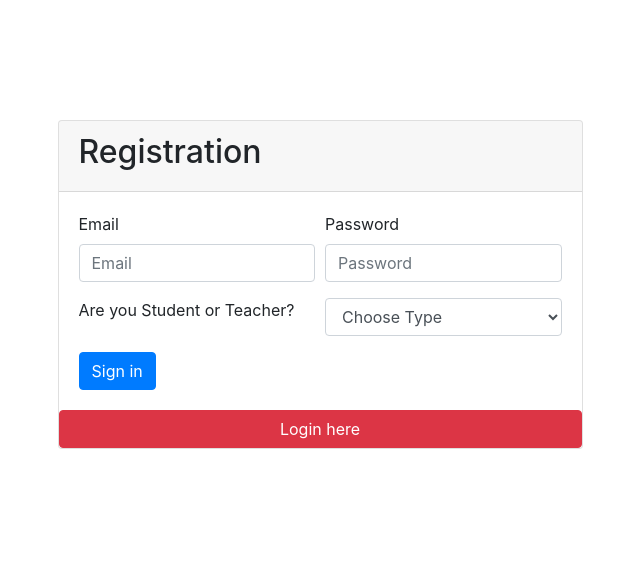
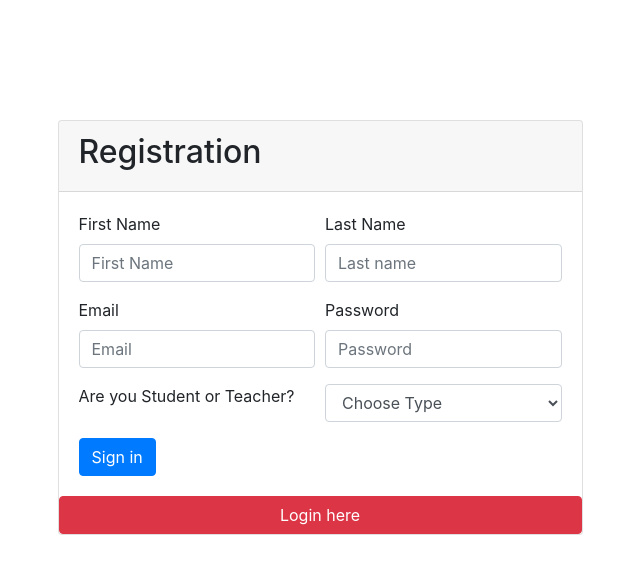
Before and after one commit to mahamoodoul/E-Learning, a Django app: page / in a window 1280 px wide. Shown: the part 56-630 px from the top of the page, without its empty margins (320-960 px from the left). Run offline with Django 3.2, Linux system fonts and the light colour scheme; some libraries are stand-ins or nearby versions.

Commit message:
added some extra features

```diff
--- a/App_Login/models.py
+++ b/App_Login/models.py
@@ -55,9 +55,11 @@ class User(AbstractBaseUser, PermissionsMixin):
 
 
 class user_type(models.Model):
+    first_name = models.CharField(max_length=254, null=True, blank=True)
+    last_name = models.CharField(max_length=254, null=True, blank=True)
     is_teach = models.BooleanField(default=False)
     is_student = models.BooleanField(default=False)
-    user = models.OneToOneField(User, on_delete=models.CASCADE)
+    user = models.OneToOneField(User, on_delete=models.CASCADE,related_name='user_info')
     def __str__(self):
         if self.is_student == True:
             return User.get_email(self.user) + " - is_student"
--- a/App_Login/views.py
+++ b/App_Login/views.py
@@ -18,6 +18,8 @@ def register_user(request):
         email = request.POST.get('email')
         password = request.POST.get('password')
         type_user = request.POST.get('user_type')
+        first_name = request.POST.get('first_name')
+        last_name = request.POST.get('last_name')
         print("hello")
         print(user_type)
         user = User.objects.create_user(
@@ -28,9 +30,9 @@ def register_user(request):
 
         usert = None
         if type_user == 'student':
-            usert = user_type(user=user,is_student=True)
+            usert = user_type(user=user,is_student=True,first_name=first_name, last_name=last_name)
         elif type_user == 'teacher':
-            usert = user_type(user=user,is_teach=True)
+            usert = user_type(user=user,is_teach=True,first_name=first_name, last_name=last_name)
         usert.save()
         #Successfully registered. Redirect to homepage
         # return HttpResponse("registered")
--- a/templates/App_Login/register.html
+++ b/templates/App_Login/register.html
@@ -11,14 +11,24 @@
                 </div>
                 <div  class="card-body">
                   <form action="{% url 'App_Login:register_user' %}" method="POST">
+                    <div class="form-row">
+                      <div class="form-group col-md-6">
+                        <label for="inputEmail4">First Name</label>
+                        <input name="first_name" type="text" class="form-control" id="inputEmail4" placeholder="First Name" required>
+                      </div>
+                      <div class="form-group col-md-6">
+                        <label for="inputPassword4">Last Name</label>
+                        <input name="last_name" type="text" class="form-control" id="inputPassword4" placeholder="Last name" required>
+                      </div>
+                    </div>
                       <div class="form-row">
                         <div class="form-group col-md-6">
                           <label for="inputEmail4">Email</label>
-                          <input name="email" type="email" class="form-control" id="inputEmail4" placeholder="Email">
+                          <input name="email" type="email" class="form-control" id="inputEmail4" placeholder="Email" required>
                         </div>
                         <div class="form-group col-md-6">
                           <label for="inputPassword4">Password</label>
-                          <input name="password" type="password" class="form-control" id="inputPassword4" placeholder="Password">
+                          <input name="password" type="password" class="form-control" id="inputPassword4" placeholder="Password" required>
                         </div>
                       </div>
                       <div class="form-row">
--- a/templates/navbar.html
+++ b/templates/navbar.html
@@ -26,7 +26,7 @@
       </li>
      {% if request.user.is_authenticated %}
       <li class="nav-item">
-        <a class="nav-link" href="{% url 'App_Login:logout' %}">Logout({{user.email}})</a>
+        <a class="nav-link" href="{% url 'App_Login:logout' %}">Logout({{user.user_info.first_name}} {{user.user_info.last_name}})</a>
       </li>
         <li class="nav-item">
           <a class="nav-link" href="">Write Articale</a>
```
Also changed, not shown: App_Login/migrations/0002_auto_20210122_2158.py (added), App_Login/migrations/0003_auto_20210122_2238.py (added).
